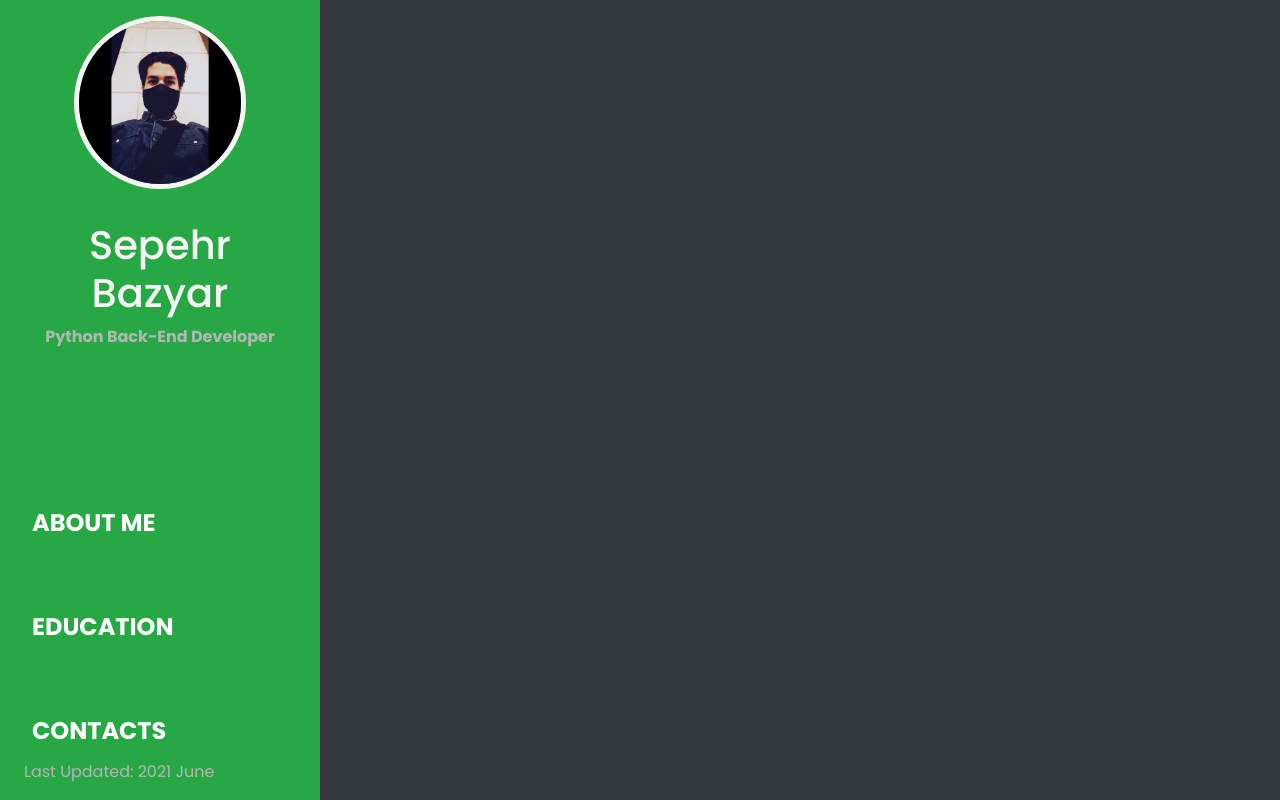
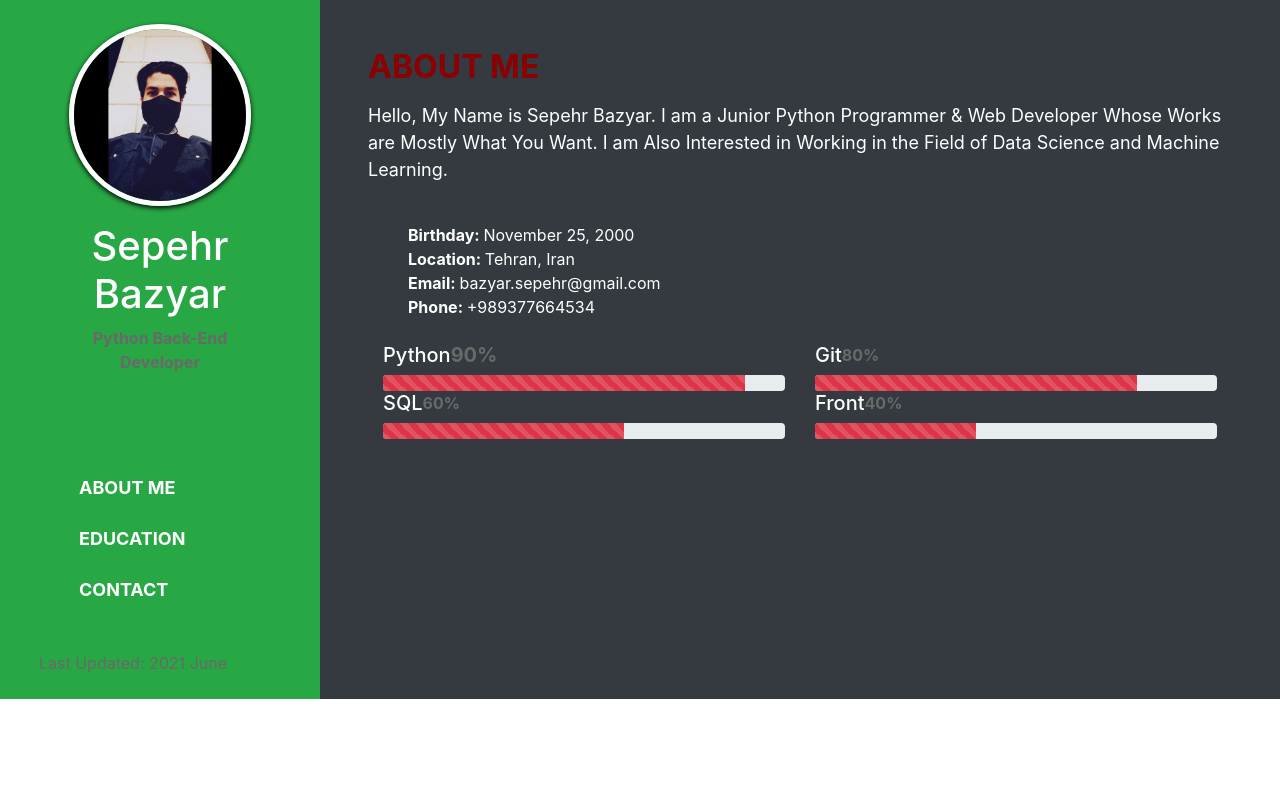
Before and after one commit to SepehrBazyar/maktab52_python, a plain HTML site: page HW12/profile.html in a window 1280 px wide. Drawn offline with nearby package versions, Linux system fonts and the light colour scheme; files that its build step writes are made by us from their sources; some icons are missing.

Commit message:
write about section part just number to right

```diff
--- a/HW12/profile.html
+++ b/HW12/profile.html
@@ -4,116 +4,138 @@
 <head>
     <meta charset="UTF-8">
     <meta name="viewport" content="width=device-width, initial-scale=1">
-    <link rel="stylesheet" href="bootstrap.min.css" media="all">
-    <link rel="stylesheet" href="assets/css/owl.carousel.css" type="text/css" media="all">
-	<link rel="stylesheet" href="assets/css/owl.theme.css" type="text/css" media="all">
-	<link rel="stylesheet" href="assets/css/font-awesome.min.css" type="text/css" media="all">
-	<link rel="stylesheet" href="assets/css/magnific-popup.css" type="text/css" media="all">
-	<link rel="stylesheet" href="assets/css/style.css" type="text/css" media="all">
+    <link rel="stylesheet" href="bootstrap.min.css">
     <link rel="stylesheet" href="http://gorbeh.ikacc.ir/gorbeh/css/gorbeh-icons.min.css">
 	<link href="https://fonts.googleapis.com/css?family=Poppins:400,500,600,700,800" rel="stylesheet">
     <title>Sepehr Bazyar</title>
     <link rel="shortcut icon" href="S.png">
     <style>
-        body {
-            background-color: #424949;
-            color: #F5F5F5;
+        img {
+            border: 5px solid white;
+            border-radius: 50%;
+            box-shadow: 0 2px 5px rgba(0, 0, 0, 0.99);
+            width: 75%;
+            height: 75%;
         }
-
-        img {
-            width: 60%;
-            height: 30%;
-            border-radius: 50%;
-            border: 5px solid;
-            margin-bottom: 2rem;
+        a , a:hover {
+            color: white;
+            text-decoration: none;
         }
-
-        span {
-            color: #B3B6B7;
-        }
-
         ul {
             list-style-type: none;
-            margin: 0;
-            padding: 0;
-            overflow: hidden;
         }
-
-        a:hover{
-            color: #F5F5F5;
-            text-decoration: none;
+        h1 {
+            color: white;
         }
-
-        .social-media > li {
-            float: left;
+        h2 {
+            color: darkred;
         }
-
-        li a {
-            display: block;
-            color: white;
-            padding: 16px;
-            text-decoration: none;
-        }
-
-        .fix {
-            height: 100%;
-            position: fixed;
-            z-index: 1;
-            top: 0;
-            left: 0;
-            background-color: #2E8B57;
-            overflow: hidden;
-        }
-
-        footer {
-            position: fixed;
-            left: 1.5rem;
-            right: 80vw;
-            bottom: 1rem;
+        span {
+            color: dimgray;
         }
     </style>
 </head>
 
-<body class="bg-dark">
-    <div class="container-fluid">
+<body>
+    <div class="container-fluid bg-dark">
         <div class="row">
-            <div class="col-3 bg-success fix" style="padding: 1rem 1rem 1rem 1rem;">
-                <center>
-                    <img src="Me.jpg">
-                    <div>
-                        <h1>Sepehr Bazyar</h1>
-                        <span><strong>Python Back-End Developer</strong></span>
+            <div class="col-3 bg-success h-100 p-4">
+                <div class="container">
+                    <div class="intro text-center">
+                        <img src="Me.jpg">
+                        <div class="info m-3">
+                            <h1>Sepehr Bazyar</h1>
+                            <span><strong>Python Back-End Developer</strong></span>
+                        </div>
+                        <center>
+                            <ul style="font-size: x-large;">
+                                <li class="mx-4" style="display: inline-block"><a href="#"><i class="gb gb_github"></i></a></li>
+                                <li class="mx-4" style="display: inline-block"><a href="#"><i class="gb gb_instagram"></i></a></li>
+                                <li class="mx-4" style="display: inline-block"><a href="#"><i class="gb gb_telegram"></i></a></li>
+                            </ul>
+                        </center>
                     </div>
-                    </center>
-                    <ul class="social-media" style="margin: 0 6rem;">
-                        <li><a href="#"><i class="gb gb_github" style="font-size: 1.5rem;"></i></a></li>
-                        <li><a href="#"><i class="gb gb_instagram" style="font-size: 1.5rem;"></i></a></li>
-                        <li><a href="#"><i class="gb gb_telegram" style="font-size: 1.5rem;"></i></a></li>
-                    </ul>
-                <ul style="margin-top: 3rem; font-size: 1.5rem;"><b>
-                    <li style="padding-bottom: 1rem;"><a href="#about">ABOUT ME</a></li>
-                    <li style="padding-bottom: 1rem;"><a href="#educate">EDUCATION</a></li>
-                    <li style="padding-bottom: 1rem;"><a href="#contact">CONTACTS</a></li>
-                </b></ul>
-                <footer>
+                    <ul class="my-5" style="font-size: large"><b>
+                        <li class="my-4"><a href="#about">ABOUT ME</a></li>
+                        <li class="my-4"><a href="#educate">EDUCATION</a></li>
+                        <li class="my-4"><a href="#contact">CONTACT</a></li>
+                    </b></ul>
                     <span>Last Updated: 2021 June</span>
-                </footer>
+                </div>
             </div>
-            <div class="col-9">
-                <section id="about">
-
-                </section>
-                <section id="educate">
-                    <article>
-
-                    </article>
-                    <article>
-
-                    </article>
-                </section>
-                <section id="contact">
-
-                </section>
+            <div class="col-9" style="color: white">
+                <div class="container p-5">
+                    <div class="row mb-2"><h2><b>ABOUT ME</b></h2></div>
+                    <div class="row">
+                        <p style="font-size: large">
+                        Hello, My Name is Sepehr Bazyar.
+                        I am a Junior Python Programmer & Web Developer
+                        Whose Works are Mostly What You Want.
+                        I am Also Interested in Working in the Field of
+                        Data Science and Machine Learning.</p>
+                    </div>
+                    <div class="row">
+                        <ul class="my-4">
+                            <li><b>Birthday: </b> November 25, 2000</li>
+                            <li><b>Location: </b> Tehran, Iran</li>
+                            <li><b>Email: </b> bazyar.sepehr@gmail.com</li>
+                            <li><b>Phone: </b> +989377664534</li>
+                        </ul>
+                    </div>
+                    <div class="row">
+                        <div class="col-12 col-sm-6">
+                            <div class="container">
+                                <div class="row">
+                                    <h5>Python<span style="float: right; text-align: right"><b>90%</b></span></h5>
+                                </div>
+                                <div class="row">
+                                    <div class="progress" style="width: 100%">
+                                        <div class="progress-bar bg-danger progress-bar-striped progress-bar-animated" style="width: 90%"></div>
+                                    </div>
+                                </div>
+                            </div>
+                        </div>
+                        <div class="col-12 col-sm-6">
+                            <div class="container">
+                                <div class="row">
+                                    <h5>Git</h5>
+                                    <span><b>80%</b></span>
+                                </div>
+                                <div class="row">
+                                    <div class="progress" style="width: 100%">
+                                        <div class="progress-bar bg-danger progress-bar-striped progress-bar-animated" style="width: 80%"></div>
+                                    </div>
+                                </div>
+                            </div>
+                        </div>
+                        <div class="col-12 col-sm-6">
+                            <div class="container">
+                                <div class="row">
+                                    <h5>SQL</h5>
+                                    <span><b>60%</b></span>
+                                </div>
+                                <div class="row">
+                                    <div class="progress" style="width: 100%">
+                                        <div class="progress-bar bg-danger progress-bar-striped progress-bar-animated" style="width: 60%"></div>
+                                    </div>
+                                </div>
+                            </div>
+                        </div>
+                        <div class="col-12 col-sm-6">
+                            <div class="container">
+                                <div class="row">
+                                    <h5>Front</h5>
+                                    <span><b>40%</b></span>
+                                </div>
+                                <div class="row">
+                                    <div class="progress" style="width: 100%">
+                                        <div class="progress-bar bg-danger progress-bar-striped progress-bar-animated" style="width: 40%"></div>
+                                    </div>
+                                </div>
+                            </div>
+                        </div>
+                    </div>
+                </div>
             </div>
         </div>
     </div>
```
